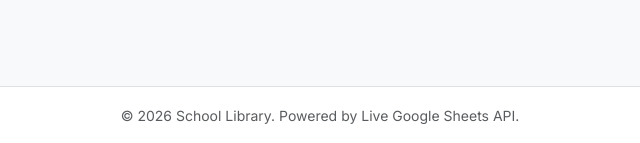
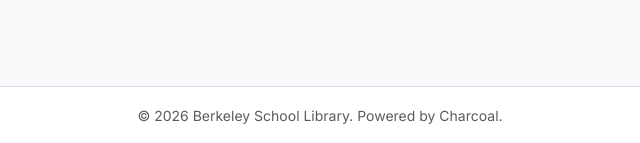
Before and after one commit to berkeley-library-admin/SCHOOL_LIBRARY_PORTAL, a Flask app: page /borrowed in a window 1280 px wide. Shown: the part 657-800 px from the top of the page, without its empty margins (320-960 px from the left). Run offline with Flask 3, Linux system fonts and the light colour scheme; data that the repository does not hold is empty.

Commit message:
Update base.html

```diff
--- a/app/templates/base.html
+++ b/app/templates/base.html
@@ -46,7 +46,7 @@
 
     <footer class="footer mt-auto py-3 bg-white border-top text-center">
         <div class="container">
-            <span class="text-muted small">&copy; 2026 School Library. Powered by Live Google Sheets API.</span>
+            <span class="text-muted small">&copy; 2026 Berkeley School Library. Powered by Charcoal.</span>
         </div>
     </footer>
 
```
